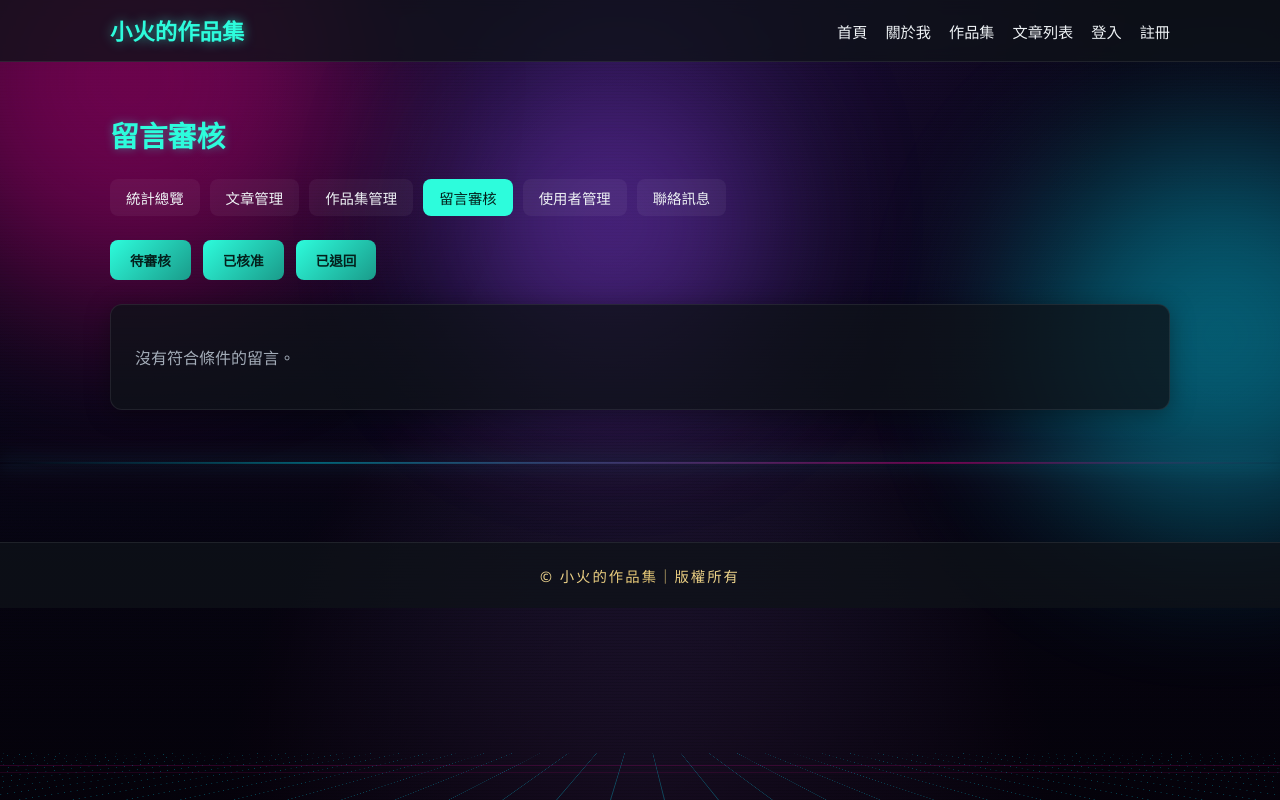
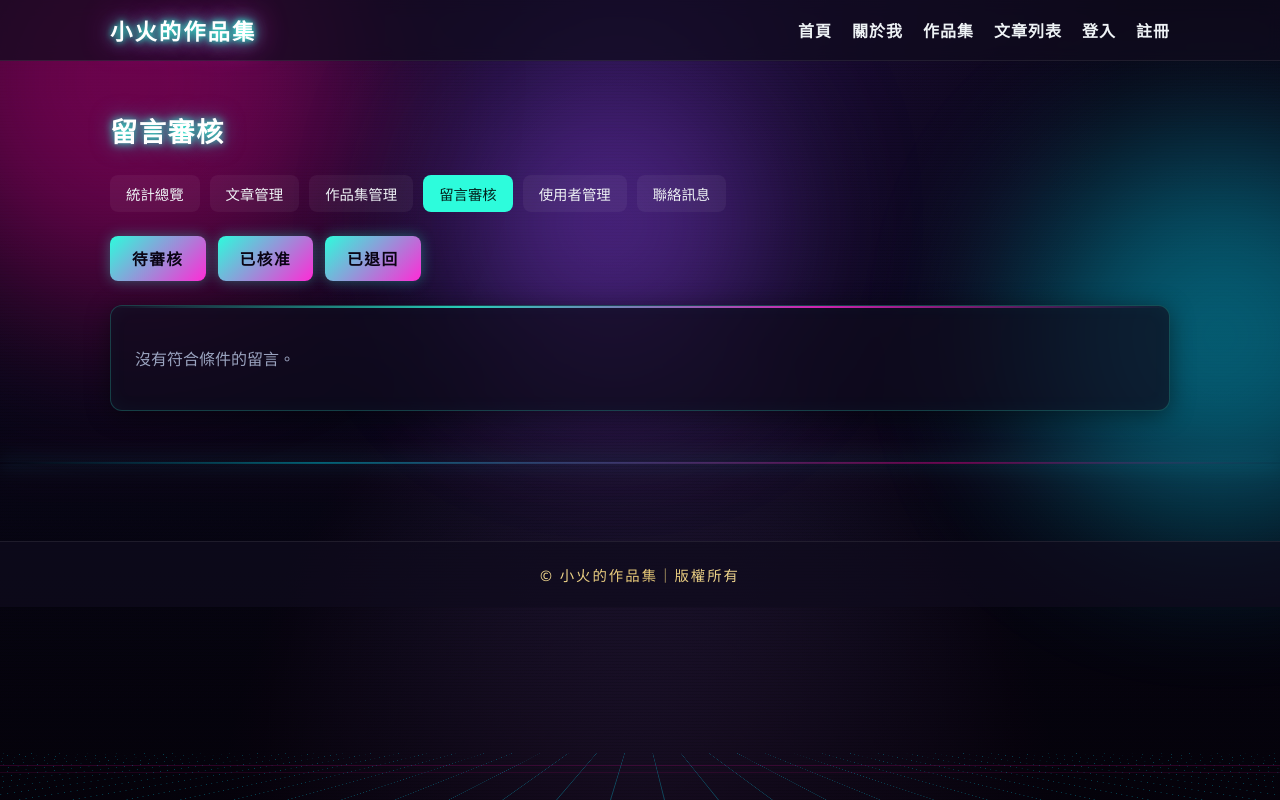
Before and after one commit to cooldragonboat/genai_FP, a Node project: template views/admin/comments.ejs in a window 1280 px wide. Run offline with Node 20 templates, Linux system fonts and the light colour scheme; the template is opened without the code that fills it, so the values that code supplies are empty; some libraries are stand-ins or nearby versions.

Commit message:
強化 cyberpunk 科技感：Orbitron 字體、標題與品牌霓虹發光、卡片玻璃霓虹邊框與懸停光暈、霓虹按鈕
Co-Authored-By: Claude Opus 4.8 <noreply@anthropic.com>
Claude-Session: https://claude.ai/code/session_01Lxwi4GyyrmtLQJzSzfjpnB

```diff
--- a/public/css/style.css
+++ b/public/css/style.css
@@ -1,12 +1,15 @@
 :root {
   --neon-cyan: #2dfcdc;
   --neon-orange: #ff7a30;
-  --bg-dark: #0a0c10;
-  --panel: rgba(15, 18, 25, 0.78);
+  --neon-magenta: #ff2bd6;
+  --bg-dark: #07040f;
+  --panel: rgba(16, 12, 30, 0.72);
   --text: #eef2f5;
-  --muted: #a3acb8;
+  --muted: #9aa3bf;
   --accent: #2dfcdc;
   --danger: #ff5c5c;
+  --dynamic: #2dfcdc;
+  --dynamic-glow: rgba(45, 252, 220, 0.55);
 }
 
 * { box-sizing: border-box; }
@@ -116,11 +119,17 @@ body {
 }
 
 .brand {
+  font-family: 'Orbitron', 'Noto Sans TC', sans-serif;
   font-size: 1.4rem;
-  font-weight: 700;
-  color: var(--neon-cyan);
+  font-weight: 900;
+  letter-spacing: 2px;
+  color: #fff;
   text-decoration: none;
-  text-shadow: 0 0 12px rgba(45, 252, 220, 0.6);
+  text-shadow: 0 0 6px var(--neon-cyan), 0 0 16px var(--neon-cyan), 0 0 32px var(--neon-magenta);
+  transition: text-shadow 0.3s;
+}
+.brand:hover {
+  text-shadow: 0 0 8px var(--neon-cyan), 0 0 22px var(--neon-cyan), 0 0 44px var(--neon-magenta);
 }
 
 .nav-toggle {
@@ -134,14 +143,17 @@ body {
   cursor: pointer;
 }
 
-.main-nav { display: flex; align-items: center; gap: 18px; flex-wrap: wrap; }
+.main-nav { display: flex; align-items: center; gap: 20px; flex-wrap: wrap; }
 .main-nav a {
   color: var(--text);
   text-decoration: none;
-  font-size: 0.95rem;
-  transition: color 0.2s;
+  font-family: 'Rajdhani', 'Noto Sans TC', sans-serif;
+  font-weight: 600;
+  font-size: 1rem;
+  letter-spacing: 1px;
+  transition: color 0.2s, text-shadow 0.2s;
 }
-.main-nav a:hover { color: var(--neon-cyan); }
+.main-nav a:hover { color: var(--neon-cyan); text-shadow: 0 0 10px var(--neon-cyan); }
 .nav-user { color: var(--muted); font-size: 0.9rem; }
 
 .link-btn {
@@ -176,12 +188,31 @@ body {
 
 /* ---------- 通用元件 ---------- */
 .card {
+  position: relative;
   background: var(--panel);
-  border: 1px solid rgba(255, 255, 255, 0.08);
+  border: 1px solid rgba(45, 252, 220, 0.22);
   border-radius: 12px;
   padding: 24px;
   margin-bottom: 20px;
-  box-shadow: 0 4px 24px rgba(0, 0, 0, 0.35);
+  backdrop-filter: blur(6px);
+  box-shadow: 0 4px 24px rgba(0, 0, 0, 0.45), inset 0 0 20px rgba(45, 252, 220, 0.04);
+  overflow: hidden;
+  transition: transform 0.2s, border-color 0.2s, box-shadow 0.2s;
+}
+.card::before {
+  content: "";
+  position: absolute;
+  top: 0;
+  left: 0;
+  right: 0;
+  height: 2px;
+  background: linear-gradient(90deg, transparent, var(--neon-cyan), var(--neon-magenta), transparent);
+  opacity: 0.8;
+}
+.card:hover {
+  transform: translateY(-4px);
+  border-color: rgba(45, 252, 220, 0.55);
+  box-shadow: 0 8px 30px rgba(0, 0, 0, 0.5), 0 0 22px rgba(45, 252, 220, 0.25);
 }
 
 .grid { display: grid; gap: 20px; }
@@ -190,31 +221,47 @@ body {
 
 h1, h2, h3 { line-height: 1.3; }
 h1 { font-size: 2rem; }
+h2, h3 { font-family: 'Rajdhani', 'Noto Sans TC', sans-serif; letter-spacing: 0.5px; }
 .page-title {
-  font-size: 1.8rem;
+  font-family: 'Orbitron', 'Noto Sans TC', sans-serif;
+  font-weight: 700;
+  font-size: 1.7rem;
+  letter-spacing: 1.5px;
   margin-bottom: 24px;
-  color: var(--neon-cyan);
-  text-shadow: 0 0 10px rgba(45, 252, 220, 0.4);
+  color: #fff;
+  text-shadow: 0 0 8px var(--neon-cyan), 0 0 22px rgba(45, 252, 220, 0.5);
 }
 
 a.btn, button.btn {
   display: inline-block;
-  background: linear-gradient(135deg, var(--neon-cyan), #1a9b8a);
-  color: #04201c;
+  background: linear-gradient(135deg, var(--neon-cyan), var(--neon-magenta));
+  color: #0a0414;
   border: none;
-  padding: 10px 20px;
+  padding: 11px 22px;
   border-radius: 8px;
-  font-weight: 600;
+  font-family: 'Rajdhani', 'Noto Sans TC', sans-serif;
+  font-weight: 700;
+  font-size: 0.98rem;
+  letter-spacing: 1.5px;
+  text-transform: uppercase;
   cursor: pointer;
   text-decoration: none;
-  transition: transform 0.15s, box-shadow 0.15s;
+  box-shadow: 0 0 14px rgba(45, 252, 220, 0.35);
+  transition: transform 0.15s, box-shadow 0.2s, filter 0.2s;
 }
 a.btn:hover, button.btn:hover {
-  transform: translateY(-1px);
-  box-shadow: 0 4px 16px rgba(45, 252, 220, 0.4);
+  transform: translateY(-2px);
+  filter: brightness(1.1);
+  box-shadow: 0 0 20px rgba(45, 252, 220, 0.6), 0 0 36px rgba(255, 43, 214, 0.4);
 }
-.btn-danger { background: linear-gradient(135deg, #ff7a7a, var(--danger)); color: #2a0606; }
-.btn-secondary { background: rgba(255,255,255,0.1); color: var(--text); }
+.btn-danger { background: linear-gradient(135deg, #ff7a7a, var(--danger)); color: #2a0606; box-shadow: 0 0 14px rgba(255, 92, 92, 0.4); }
+.btn-secondary {
+  background: transparent;
+  color: var(--neon-cyan);
+  border: 1px solid var(--neon-cyan);
+  box-shadow: 0 0 12px rgba(45, 252, 220, 0.25), inset 0 0 12px rgba(45, 252, 220, 0.1);
+}
+.btn-secondary:hover { box-shadow: 0 0 20px rgba(45, 252, 220, 0.5), inset 0 0 18px rgba(45, 252, 220, 0.18); }
 .btn-sm { padding: 6px 12px; font-size: 0.85rem; }
 
 form .field { margin-bottom: 16px; }
@@ -329,10 +376,25 @@ th { color: var(--muted); font-weight: 600; }
   padding: 60px 20px;
 }
 .hero-section h1 {
-  font-size: 2.6rem;
-  text-shadow: 0 0 20px rgba(45, 252, 220, 0.5);
+  font-family: 'Orbitron', 'Noto Sans TC', sans-serif;
+  font-weight: 900;
+  font-size: 2.8rem;
+  letter-spacing: 2px;
+  color: #fff;
+  text-shadow: 0 0 10px var(--neon-cyan), 0 0 28px var(--neon-cyan), 0 0 56px var(--neon-magenta);
+  animation: heroGlow 3s ease-in-out infinite alternate;
 }
-.hero-section p { color: var(--muted); font-size: 1.05rem; margin-top: 12px; }
+@keyframes heroGlow {
+  from { text-shadow: 0 0 10px var(--neon-cyan), 0 0 24px var(--neon-cyan), 0 0 44px var(--neon-magenta); }
+  to { text-shadow: 0 0 14px var(--neon-cyan), 0 0 34px var(--neon-cyan), 0 0 70px var(--neon-magenta); }
+}
+.hero-section p {
+  color: #c7d0ea;
+  font-family: 'Rajdhani', 'Noto Sans TC', sans-serif;
+  font-size: 1.15rem;
+  letter-spacing: 0.5px;
+  margin-top: 14px;
+}
 
 /* ---------- RWD ---------- */
 @media (max-width: 768px) {
--- a/views/partials/header.ejs
+++ b/views/partials/header.ejs
@@ -4,7 +4,10 @@
   <meta charset="UTF-8" />
   <meta name="viewport" content="width=device-width, initial-scale=1.0" />
   <title><%= title %> | 小火的作品集</title>
-  <link rel="stylesheet" href="/css/style.css" />
+  <link rel="preconnect" href="https://fonts.googleapis.com" />
+  <link rel="preconnect" href="https://fonts.gstatic.com" crossorigin />
+  <link rel="stylesheet" href="https://fonts.googleapis.com/css2?family=Orbitron:wght@500;700;900&family=Rajdhani:wght@500;600;700&display=swap" />
+  <link rel="stylesheet" href="/css/style.css?v=5" />
 </head>
 <body>
   <div class="bg-hero">
```
